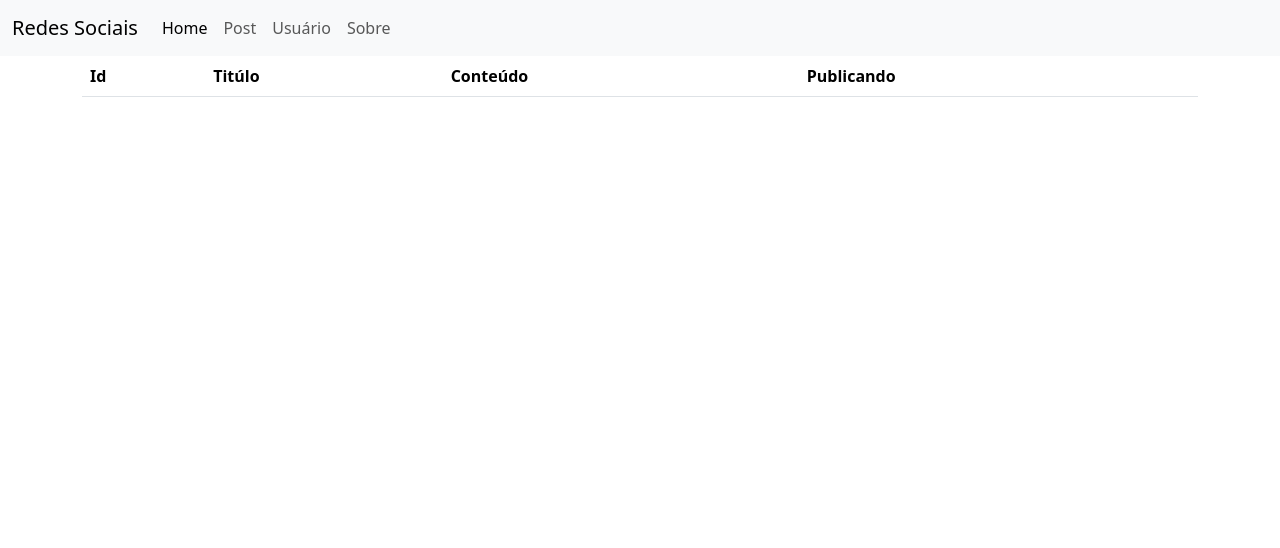
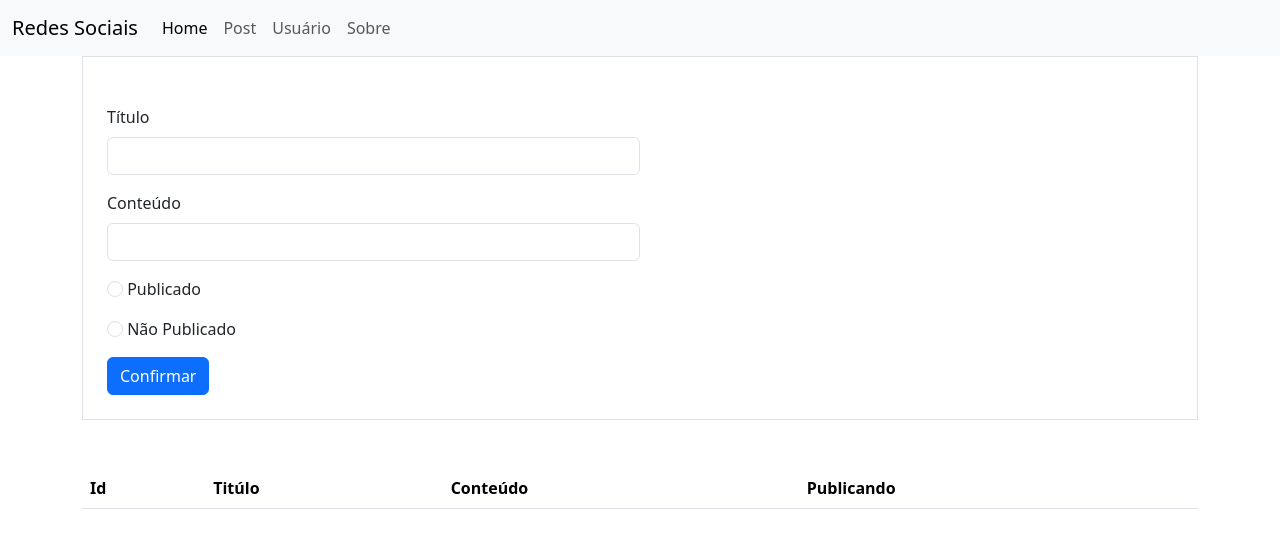
Before and after one commit to cesarDanielRodrigues/POO_2_bimestre_3_semestre, a plain HTML site: page social_media/frontend/post.html in a window 1280 px wide. Drawn offline with nearby package versions, Linux system fonts and the light colour scheme; no server answers.

Commit message:
update aula

```diff
--- a/social_media/frontend/post.html
+++ b/social_media/frontend/post.html
@@ -37,7 +37,28 @@
         </div>
     </nav>
     <div class="container">
-        <table class="table">
+        <form class="border p-4">
+            <div class="mb-3 mt-4">
+                <label for="title" class="form-label">Título</label>
+                <input id="title" class="form-control w-50" type="text">
+            </div>
+            <div class="mb-3">
+                <label for="content" class="form-label">Conteúdo</label>
+                <input id="content" class="form-control w-50" type="text">
+            </div>
+            <div class="mb-3">
+                <input class="form-check-input" id="sim" name="publicado" type="radio">
+                <label for="sim">Publicado</label>
+            </div>
+            <div class="mb-3">
+                <input class="form-check-input" id="nao" name="publicado" type="radio">
+                <label for="nao">Não Publicado</label>
+            </div>
+            <button type="button" class="btn btn-primary" onclick="confirmar()">
+                Confirmar
+            </button>
+        </form>
+        <table class="table mt-5">
             <thead>
                 <tr>
                     <th scope="col"> Id </th>
@@ -46,9 +67,8 @@
                     <th scope="col"> Publicando </th>
                 </tr>
             </thead>
-           <tbody id="corpoTabela">
-
-           </tbody>
+            <tbody id="corpoTabela">
+            </tbody>
         </table>
     </div>
     <script src="script.js"> </script>
--- a/social_media/frontend/script.js
+++ b/social_media/frontend/script.js
@@ -14,3 +14,29 @@ async function consultaPosts() {
     //vamos jogar os dados no html
     document.getElementById('corpoTabela').innerHTML = conteudoTabela
 }
+
+//consome a api que cadastra um post no banco de dados
+async function confirmar() {
+    //recuperar os dados do formulario
+    const title = document.getElementById('title').value
+    const content = document.getElementById('content').value
+    const published = document.getElementById('sim').value
+    // alert(published)
+    const corpo = {title,content,published}
+    //chama a api
+    const post = await fetch('http://localhost:3333/post', {
+        method: 'post',
+        body: JSON.stringify(corpo), // JSON transformando em string
+        headers: {
+            "Content-Type": "application/json;charset=UTF-8"
+        }
+    })
+        .then(resposta => {
+            alert("Operação realizada com sucesso")
+        })
+        .catch(error => {
+            alert("Operação Falhou")
+        })
+        //atuliza a tabela
+        consultaPosts()
+}
```
Also changed, not shown: 1 other file.
